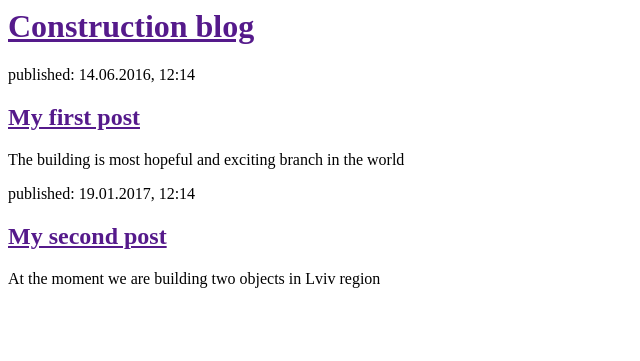
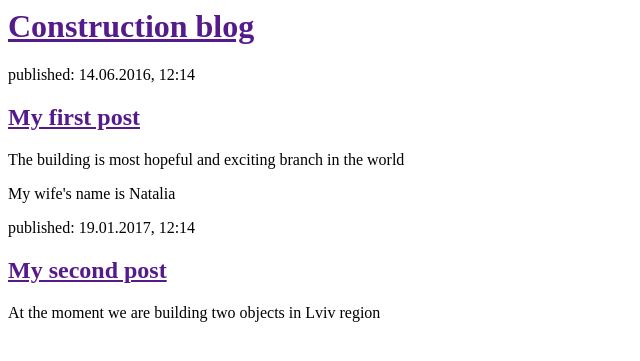
Before and after one commit to Djohne/my-first-blog, a Django app: page / in a window 1280 px wide. Shown: the top 361 px of the page, without its empty margins (0-640 px from the left). Run offline with Django 3.2, Linux system fonts and the light colour scheme.

Commit message:
Changed the HTML for the site.

```diff
--- a/blog/templates/blog/post_list.html
+++ b/blog/templates/blog/post_list.html
@@ -11,6 +11,7 @@
             <p>published: 14.06.2016, 12:14</p>
             <h2><a href="">My first post</a></h2>
             <p>The building is most hopeful and exciting branch in the world</p>
+	    <p>My wife's name is Natalia</p>
         </div>
 
         <div>
```
